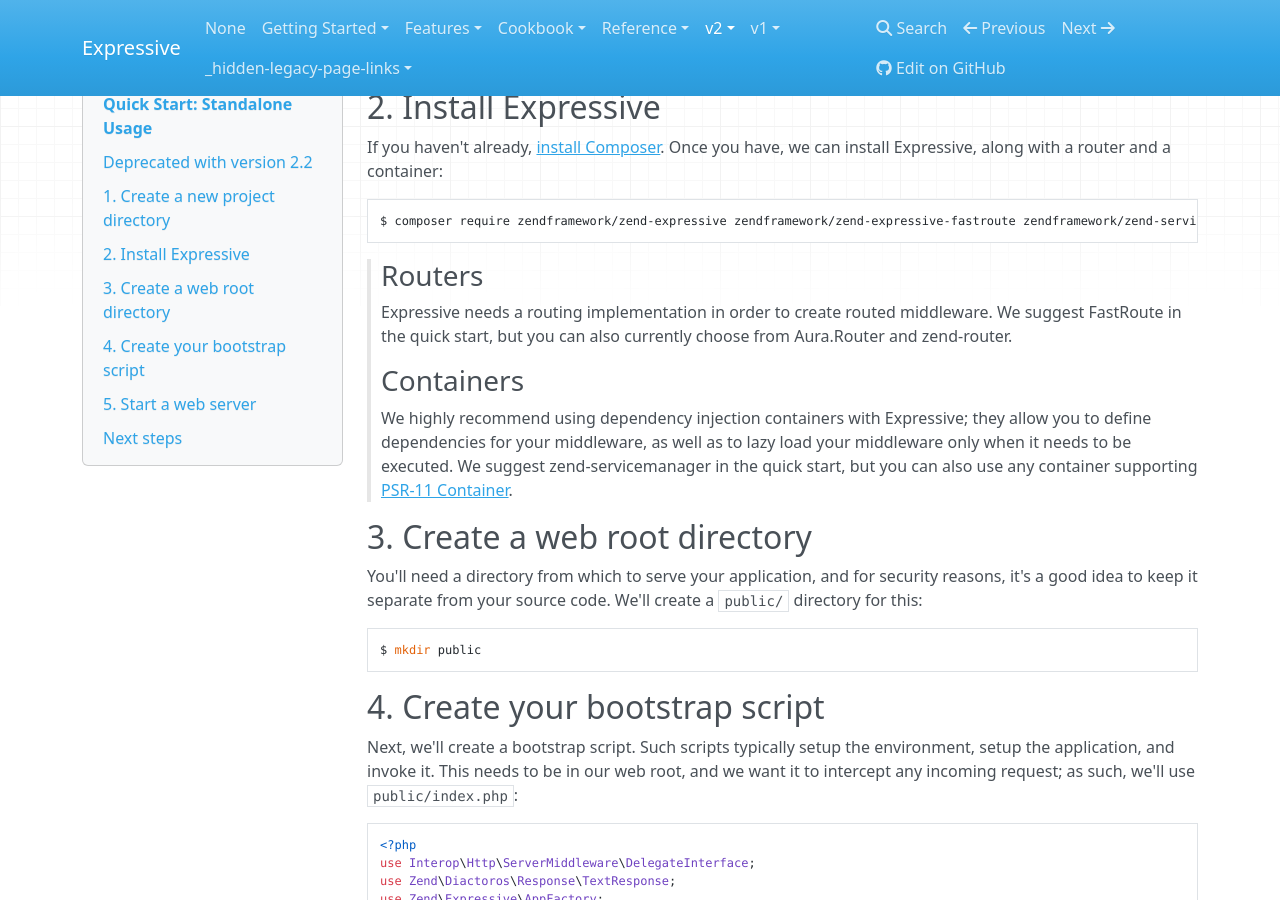
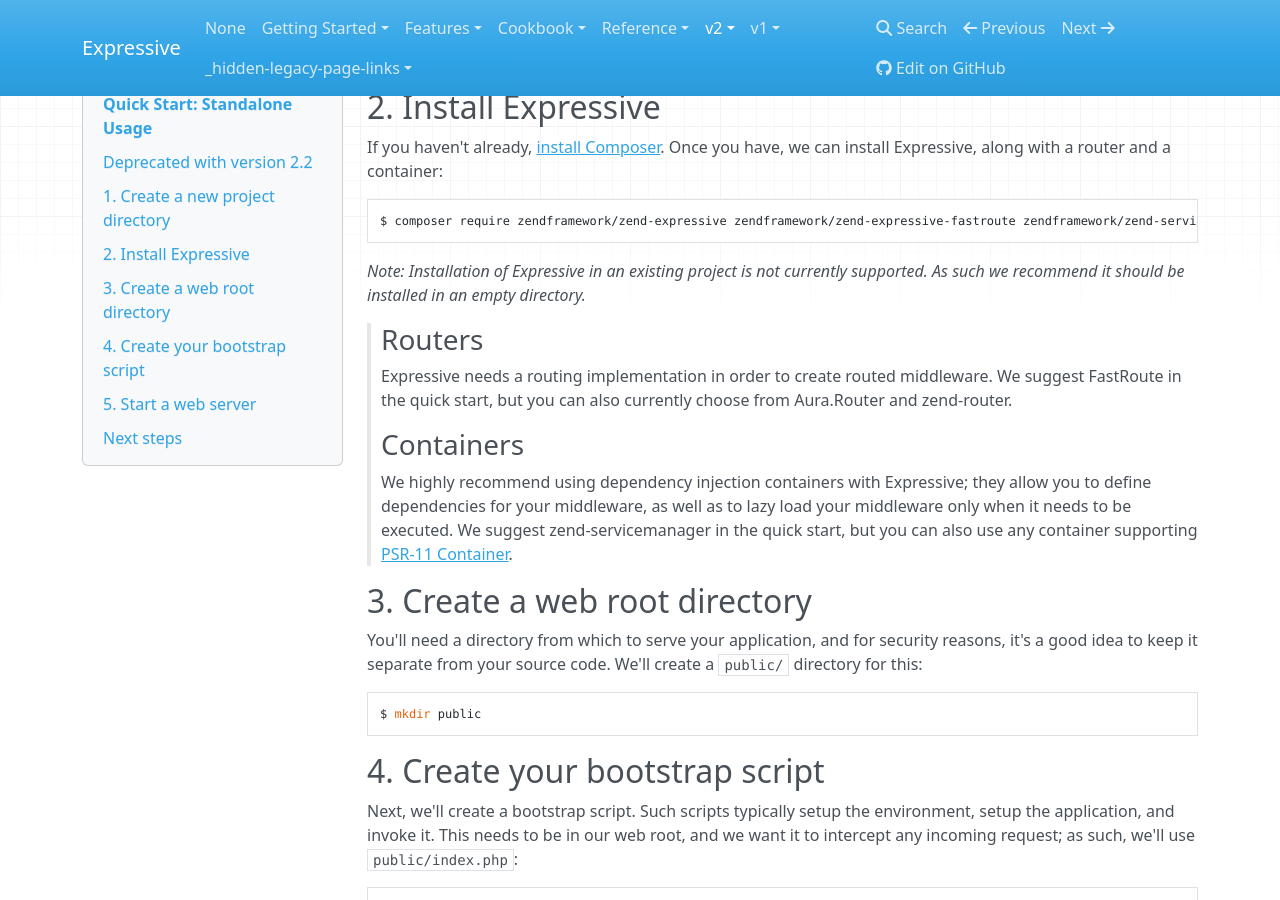
Before and after one commit to zendframework/zend-expressive, an MkDocs documentation site: the page built from docs/book/v2/getting-started/standalone.md, in a window 1280 px wide and 900 px high, scrolled down 449 px. Built offline with MkDocs 1.6.1, drawn with Linux system fonts in a browser that asks for light colours; nearby versions of some CDN libraries; old or Windows-style settings are respelled for this version of MkDocs.

Commit message:
zendframework/zend-expressive#624: update documents to note that installation in existing projects is currently note supported.

````diff
--- a/docs/book/v2/getting-started/standalone.md
+++ b/docs/book/v2/getting-started/standalone.md
@@ -28,6 +28,9 @@
 ```bash
 $ composer require zendframework/zend-expressive zendframework/zend-expressive-fastroute zendframework/zend-servicemanager
 ```
+
+*Note: Installation of Expressive in an existing project is not currently supported.
+As such we recommend it should be installed in an empty directory.*
 
 > ### Routers
 >
````
Also changed, not shown: README.md (+4 -0 lines).
